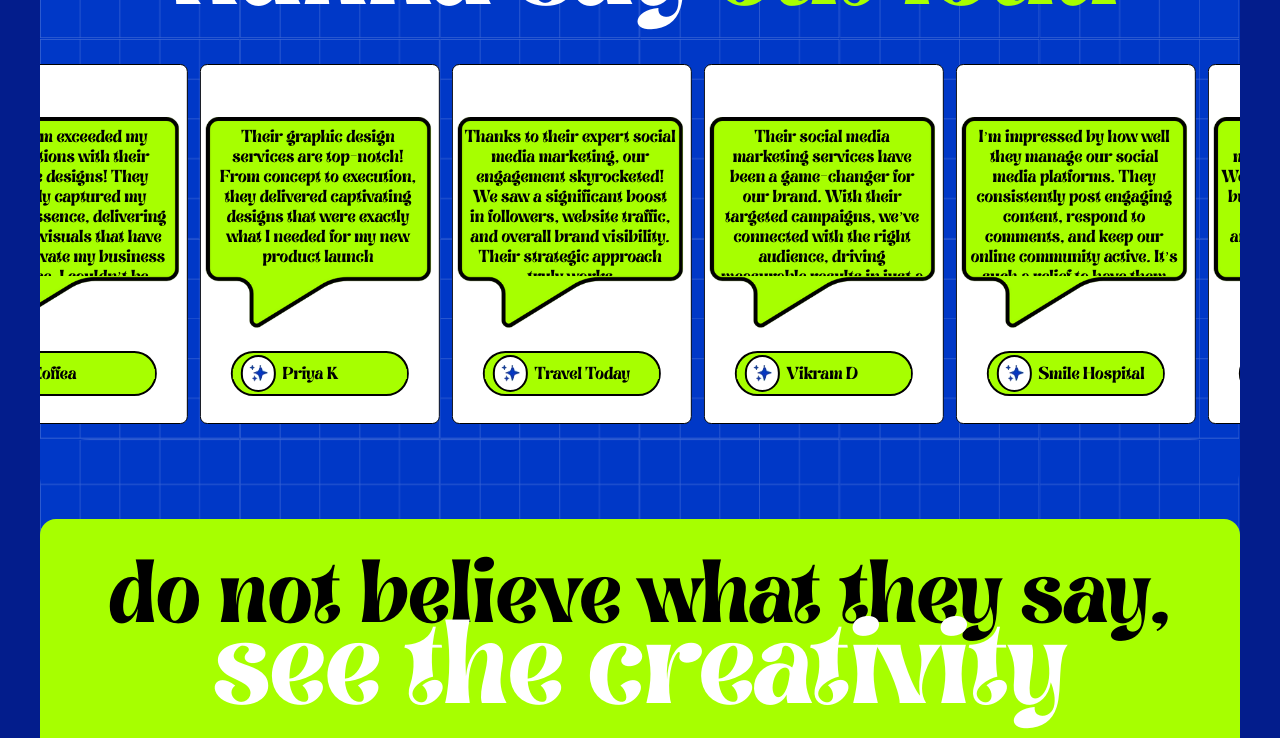
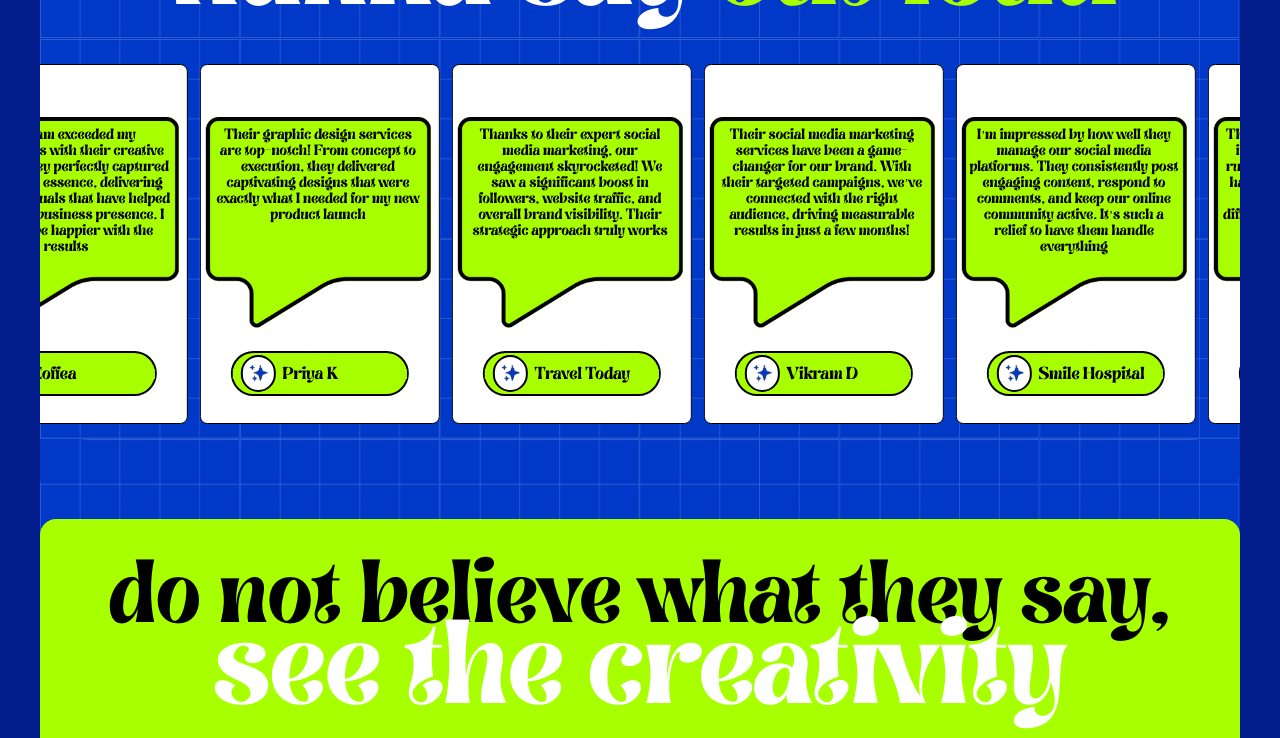
Before and after one commit to Amanrajguptaa/CAAS, a React (Vite) app: page / in a window 1280 px wide. Shown: the part 2000-2738 px from the top of the page. Built offline with nearby package versions, Linux system fonts and the light colour scheme; a web font is replaced by a local one.

Commit message:
new add-ons

```diff
--- a/src/components/Carousel.jsx
+++ b/src/components/Carousel.jsx
@@ -16,7 +16,7 @@ function Carousel() {
               <div class="card-container">
                 <div class="card">
                   <div class="card-img">
-                    <div className="text-[2px] sm:text-[5px] md:text-sm text-wrap overflow-y-scroll overflow-x-hidden">
+                    <div className="text-[2px] sm:text-[5px] md:text-xs text-wrap overflow-y-scroll   md:overflow-y-hidden overflow-x-hidden">
                       The team exceeded my expectations with their creative
                       designs! They perfectly captured my brand's essence,
                       delivering stunning visuals that have helped elevate my
@@ -39,7 +39,7 @@ function Carousel() {
 
                 <div class="card">
                   <div class="card-img">
-                    <div className="text-[2px] sm:text-[5px] md:text-sm text-wrap overflow-y-scroll overflow-x-hidden">
+                    <div className="text-[2px] sm:text-[5px] md:text-xs text-wrap overflow-y-scroll md:overflow-y-hidden  overflow-x-hidden">
                       Their graphic design services are top-notch! From concept
                       to execution, they delivered captivating designs that were
                       exactly what I needed for my new product launch
@@ -61,7 +61,7 @@ function Carousel() {
 
                 <div class="card">
                   <div class="card-img">
-                    <div className="text-[2px] sm:text-[5px] md:text-sm text-wrap overflow-y-scroll overflow-x-hidden">
+                    <div className="text-[2px] sm:text-[5px] md:text-xs text-wrap overflow-y-scroll md:overflow-y-hidden  overflow-x-hidden">
                       Thanks to their expert social media marketing, our
                       engagement skyrocketed! We saw a significant boost in
                       followers, website traffic, and overall brand visibility.
@@ -86,7 +86,7 @@ function Carousel() {
 
                 <div class="card">
                   <div class="card-img">
-                    <div className="text-[2px] sm:text-[5px] md:text-sm text-wrap overflow-y-scroll overflow-x-hidden">
+                    <div className="text-[2px] sm:text-[5px] md:text-xs text-wrap overflow-y-scroll md:overflow-y-hidden  overflow-x-hidden">
                       Their social media marketing services have been a
                       game-changer for our brand. With their targeted campaigns,
                       we’ve connected with the right audience, driving
@@ -109,7 +109,7 @@ function Carousel() {
 
                 <div class="card">
                   <div class="card-img">
-                    <div className="text-[2px] sm:text-[5px] md:text-sm text-wrap overflow-y-scroll overflow-x-hidden">
+                    <div className="text-[2px] sm:text-[5px] md:text-xs text-wrap overflow-y-scroll md:overflow-y-hidden  overflow-x-hidden">
                       I’m impressed by how well they manage our social media
                       platforms. They consistently post engaging content,
                       respond to comments, and keep our online community active.
@@ -134,7 +134,7 @@ function Carousel() {
 
                 <div class="card">
                   <div class="card-img">
-                    <div className="text-wrap overflow-y-scroll overflow-x-hidden text-[2px] sm:text-[5px] md:text-sm ">
+                    <div className="text-wrap overflow-y-scroll md:overflow-y-hidden   overflow-x-hidden text-[2px] sm:text-[5px] md:text-xs ">
                       Their social media management is seamless! We can focus on
                       running the business while they handle posts,
                       interactions, and analytics. It’s made a huge difference
@@ -157,7 +157,7 @@ function Carousel() {
 
                 <div class="card">
                   <div class="card-img">
-                    <div className="text-[2px] sm:text-[5px] md:text-sm text-wrap overflow-y-scroll overflow-x-hidden">
+                    <div className="text-[2px] sm:text-[5px] md:text-xs text-wrap overflow-y-scroll md:overflow-y-hidden  overflow-x-hidden">
                       Their digital marketing strategy has driven incredible
                       growth for our business. From SEO to PPC, every aspect of
                       our campaign was executed flawlessly, and the ROI speaks
@@ -182,7 +182,7 @@ function Carousel() {
 
                 <div class="card">
                   <div class="card-img">
-                    <div className="text-[2px] sm:text-[5px] md:text-sm text-wrap overflow-y-scroll overflow-x-hidden">
+                    <div className="text-[2px] sm:text-[5px] md:text-xs text-wrap overflow-y-scroll md:overflow-y-hidden  overflow-x-hidden">
                       They transformed our online visibility with their digital
                       marketing expertise. We’ve seen substantial improvements
                       in lead generation and conversions thanks to their
@@ -205,7 +205,7 @@ function Carousel() {
 
                 <div class="card">
                   <div class="card-img">
-                    <div className="text-[2px] sm:text-[5px] md:text-sm text-wrap overflow-y-scroll overflow-x-hidden">
+                    <div className="text-[2px] sm:text-[5px] md:text-xs text-wrap overflow-y-scroll md:overflow-y-hidden  overflow-x-hidden">
                       Their social media designs are eye-catching and aligned
                       with our brand identity. Every post is visually appealing
                       and draws attention, leading to increased engagement
@@ -230,7 +230,7 @@ function Carousel() {
 
                 <div class="card">
                   <div class="card-img">
-                    <div className="text-[2px] sm:text-[5px] md:text-sm text-wrap overflow-y-scroll overflow-x-hidden">
+                    <div className="text-[2px] sm:text-[5px] md:text-xs text-wrap overflow-y-scroll md:overflow-y-hidden  overflow-x-hidden">
                       The social media designs they created for us are simply
                       fantastic! Each graphic is tailored to fit our brand and
                       campaigns, making our social media pages look professional
--- a/src/components/Website.jsx
+++ b/src/components/Website.jsx
@@ -81,14 +81,14 @@ function Website() {
                     allowFullScreen
                   ></iframe>
                 </div>
-                <div className="w-[300px] md:w-full h-[270px] md:h-[400px] flex justify-center items-center px-1 md:px-10">
+                {/* <div className="w-[300px] md:w-full h-[270px] md:h-[400px] flex justify-center items-center px-1 md:px-10">
                   <iframe
                     className="w-full h-full border-none"
                     src="https://caasf.vercel.app/"
                     title="Slide 1"
                     allowFullScreen
                   ></iframe>
-                </div>
+                </div>  */}
 
                </Slider>
             </div>
```
